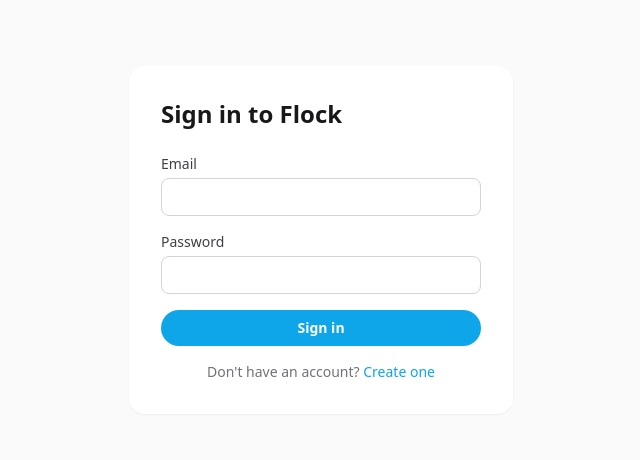
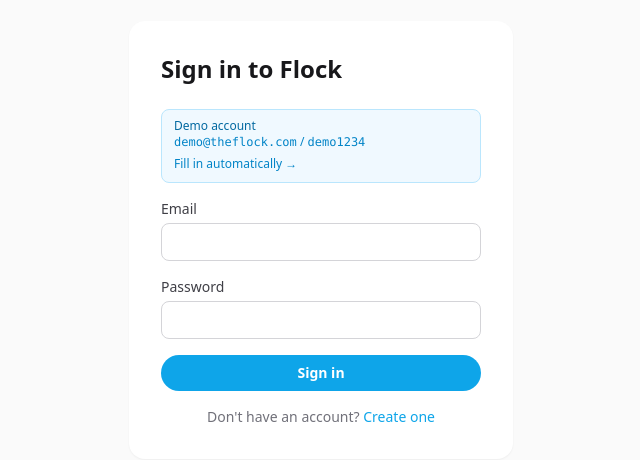
Before and after one commit to MarcoLopezf/twitter-clone, a React (Vite) app in the folder frontend/: page /login in a window 1280 px wide. Shown: the part 160-620 px from the top of the page, without its empty margins (319-959 px from the left). Built offline with nearby package versions, Linux system fonts and the light colour scheme; no server answers; the HTML template or start-up script is replaced by a standard one.

Commit message:
feat(login): show demo credentials banner with autofill button

```diff
--- a/frontend/src/pages/LoginPage.tsx
+++ b/frontend/src/pages/LoginPage.tsx
@@ -31,12 +31,32 @@
     }
   }
 
+  function fillDemoCredentials() {
+    setEmail('demo@theflock.com')
+    setPassword('demo1234')
+  }
+
   return (
     <div className="flex min-h-screen items-center justify-center bg-zinc-50 px-4 dark:bg-zinc-950">
       <div className="w-full max-w-sm rounded-2xl bg-white p-6 shadow-sm dark:bg-zinc-900 md:p-8">
         <h1 className="mb-6 text-2xl font-bold text-zinc-900 dark:text-zinc-100">
           Sign in to Flock
         </h1>
+
+        <div className="mb-4 rounded-lg border border-sky-200 bg-sky-50 px-3 py-2 dark:border-sky-800 dark:bg-sky-900/20">
+          <p className="text-xs font-medium text-sky-700 dark:text-sky-400">Demo account</p>
+          <p className="text-xs text-sky-600 dark:text-sky-500">
+            <span className="font-mono">demo@theflock.com</span> /{' '}
+            <span className="font-mono">demo1234</span>
+          </p>
+          <button
+            type="button"
+            onClick={fillDemoCredentials}
+            className="mt-1 text-xs font-medium text-sky-600 hover:underline dark:text-sky-400"
+          >
+            Fill in automatically →
+          </button>
+        </div>
 
         <form onSubmit={handleSubmit} className="flex flex-col gap-4">
           <Input
```
